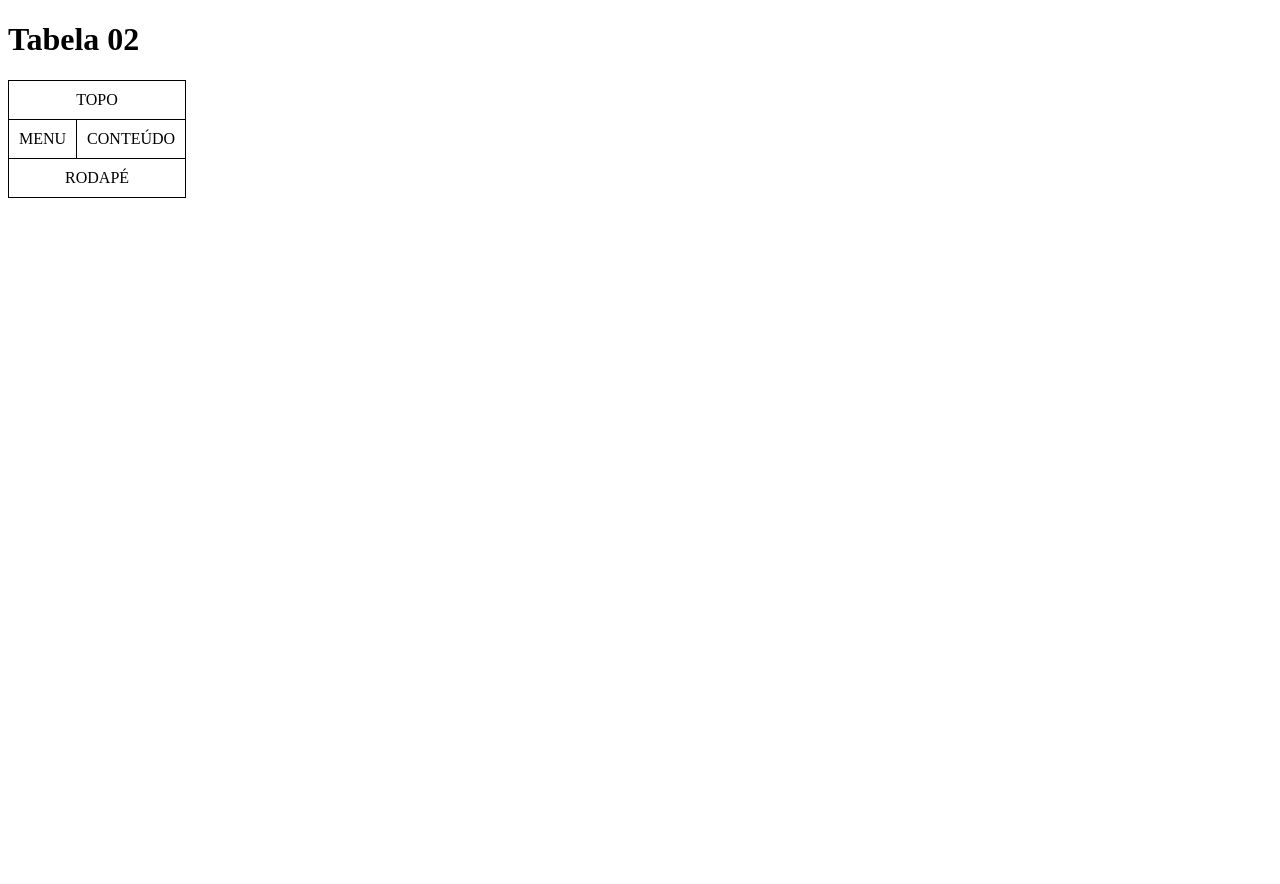
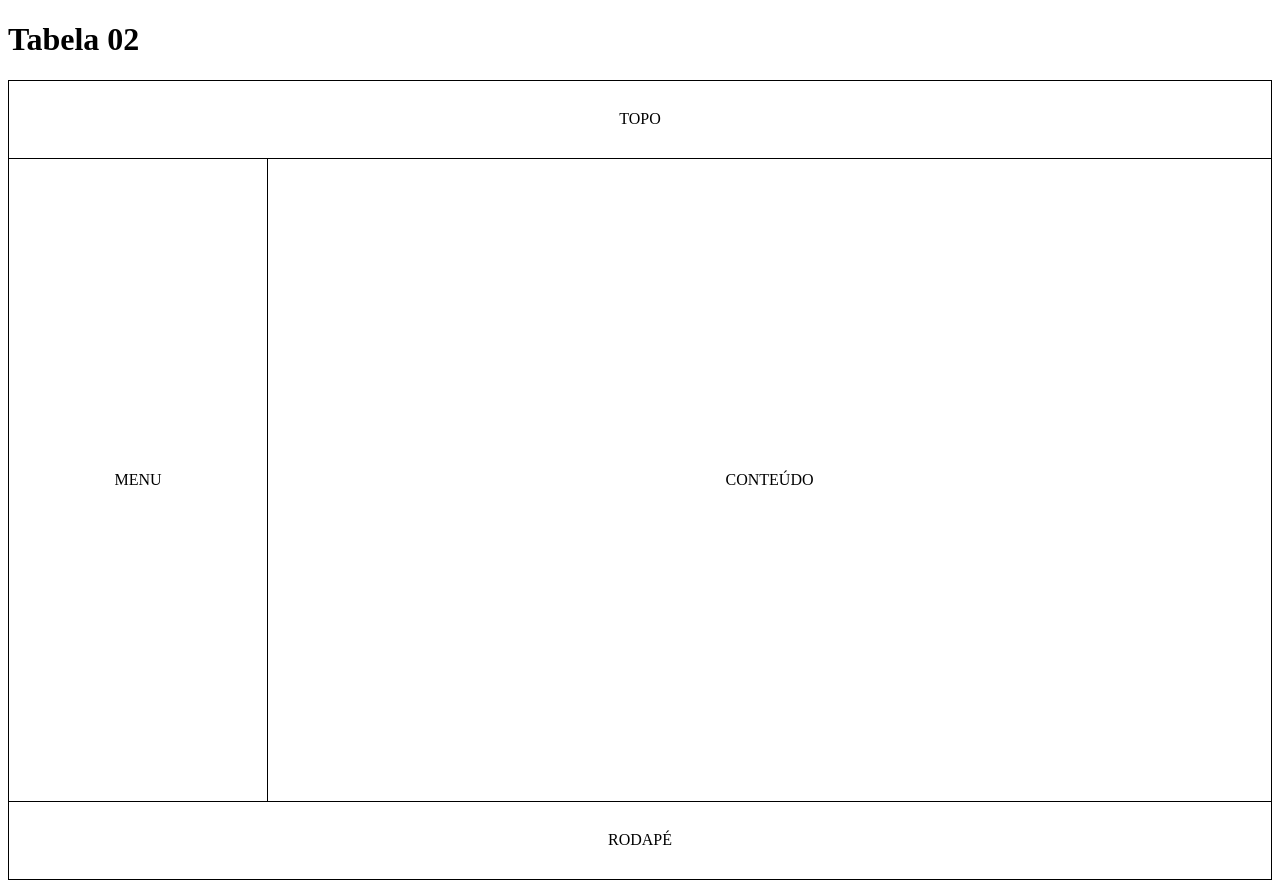
Before and after one commit to czguedes/semana-03, a plain HTML site: page ex01/tabelas02.html in a window 1280 px wide. Before the commit the page ends 800 px from the top, so only its background shows below. Drawn offline with Linux system fonts and the light colour scheme.

Commit message:
estiliza tabela

```diff
--- a/ex01/css/tabelas02.css
+++ b/ex01/css/tabelas02.css
@@ -1,6 +1,16 @@
 table, td{
     border: 1px solid black;
     border-collapse: collapse;
-    padding: 10px;
     text-align: center;
+    margin: auto;
 }
+
+table{
+    width: 100%;
+    height: 100vh;
+}
+
+.menu{
+    width: 20vw;
+    height: 80vh;
+}
--- a/ex01/tabelas02.html
+++ b/ex01/tabelas02.html
@@ -11,14 +11,14 @@
     <h1>Tabela 02</h1>
     <table>
       <tr>
-        <td colspan="3">TOPO</td>
+        <td colspan="2">TOPO</td>
       </tr>
       <tr>
-        <td>MENU</td>
+        <td class="menu">MENU</td>
         <td>CONTEÚDO</td>
       </tr>
       <tr>
-        <td colspan="3">RODAPÉ</td>
+        <td colspan="2">RODAPÉ</td>
       </tr>
     </table>
   </body>
```
